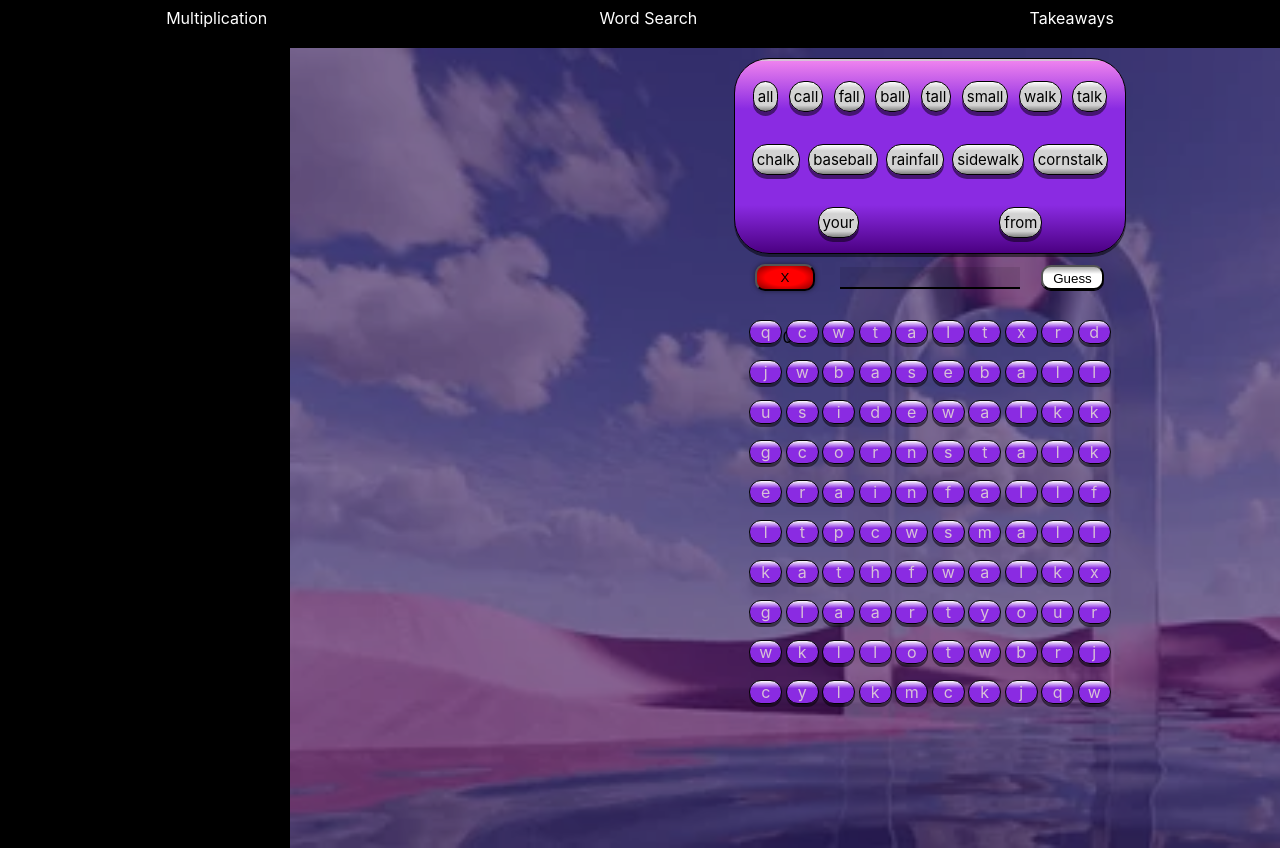
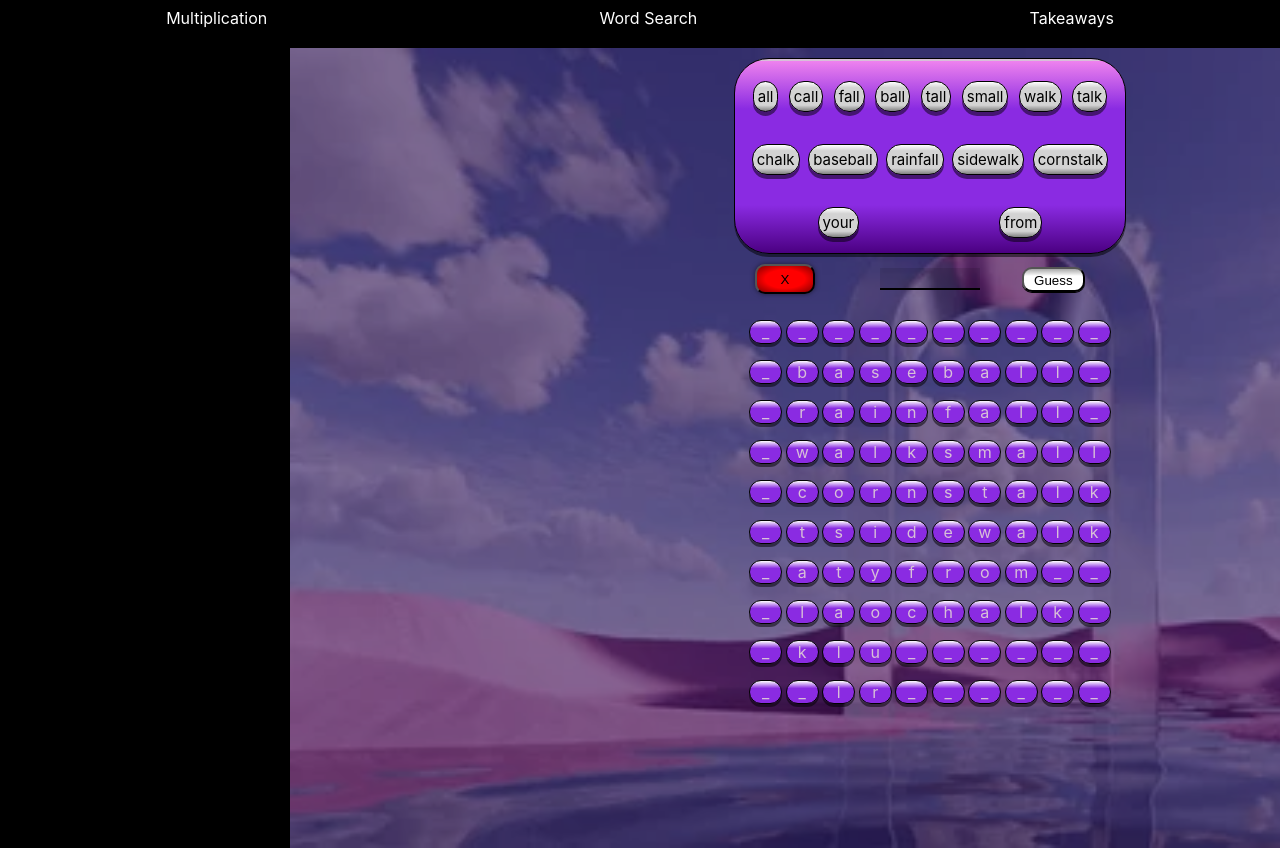
Before and after one commit to CoHogan1/multiplicationTable, a React (Create React App) app: page / in a window 1280 px wide. Shown: the top 848 px of the page. Built offline with nearby package versions, Linux system fonts and the light colour scheme.

Commit message:
worked on word search array filler logic

```diff
--- a/src/App.css
+++ b/src/App.css
@@ -300,7 +300,7 @@ input {
 .guessBar {
     margin: auto;
     height: 20px;
-    width: 180px;
+    width: 100px;
     background-color: rgba(0,0,0, 0.1);
     border-bottom: 2px solid black;
     overflow: hidden;
--- a/src/wordSearch.js
+++ b/src/wordSearch.js
@@ -40,6 +40,7 @@ function WordSearch() {
             }
         }
     }
+    let num;
 
     // populate the board with the specified letters.
     const fill = (words, board) => {
@@ -57,7 +58,7 @@ function WordSearch() {
             let y = generateIndex()
 
             // pick a direction, horizontal or vertical
-            let num = Math.floor(Math.random() > 0.5)
+            num = num ? false: true;
 
             let availableLen = 10 - y;
             let availableUp = 10 - x;
@@ -123,7 +124,7 @@ function WordSearch() {
         return board
     }
     const crosswordGrid = fill(wordList, wordSearchArray);
-    fillRandomLetters();
+    //fillRandomLetters();
 
 // $$$$$$$$$$$$$$$$$$$$$$$$$$$$$$$$$$$$$$$$$$$$$$$$$$$$$$$$$$$$$$$$$$$$$$$$$$$
 
@@ -132,9 +133,9 @@ function WordSearch() {
 
 
     const clicked = (e) => {
-
         if (e.target.className === "searchLetter clicked"){
             // remove last val of value array, and last letter of guess
+            console.log("not in list");
             let arr = [...values]
             arr.pop();
             setValues(arr);
@@ -144,6 +145,7 @@ function WordSearch() {
             setLongShot(edited)
             return;
         }
+
 
         // change the class so the item is highlighted
         e.target.classList.toggle('clicked')
@@ -176,7 +178,6 @@ function WordSearch() {
 
     const clearClasses = (arr) => {
         // change classes of the word back to normal classes
-        console.log(arr);
         for (let i = 0; i < arr.length; i++){
             arr[i].classList.replace('clicked', 'searchLetter');
         }
@@ -197,11 +198,12 @@ function WordSearch() {
 
     const guessWord = (e) => {
         // see if the word is in the word array
-        if (wordList.includes(guess)){
-            // set classes back
-            //cleat val arr
-            //clear guess
-            //console.log("its included");
+        if (!wordList.includes(guess)){
+            console.log("word not in list");
+            clearClasses(longShot);
+            setLongShot([]);
+            setGuess('');
+            setValues([]);
         }
         // check for corrrect index placement of words
         let row = true;
@@ -215,15 +217,9 @@ function WordSearch() {
             let nextTemp = values[i+1].split('');
             if (temp[0] !== nextTemp[0]){
                 row = false;
-                //setGuess("Try Again :(")
-                //clearClasses(longShot)
-                // set classes back....
                 }
             if (parseInt(temp[1]) !==(nextTemp[1] -1)) {
                 row2 = false;
-                //setGuess("Try Again :(")
-                // set classes back....
-                //clearClasses(longShot)
             }
         }
 
@@ -232,7 +228,8 @@ function WordSearch() {
             let second = values[j+1].split('');
             let val = second[0] -1
 
-            if (first[0] !== val){
+
+            if (first[0] !== `${val}`){
                 plumb = false;
             }
 
@@ -242,7 +239,7 @@ function WordSearch() {
 
         }
 
-        // console.log(plumb, plumb2, "plumb");
+        //console.log(plumb, plumb2, "plumb");
         // console.log(row, row2,'row');
         if (row && row2){
             let plusScore = score +1
@@ -267,6 +264,10 @@ function WordSearch() {
             console.log("reload game is won");
             window.location.reload(false);
         }
+        clearClasses(longShot);
+        setLongShot([]);
+        setGuess('');
+        setValues([]);
         // check if all words are found.
 
     }
@@ -294,7 +295,6 @@ function WordSearch() {
                 <button onClick={clearSelection} className="clear">X</button>
                 <p className="guessBar">{guess}</p>
                 <button onClick={guessWord} className="guessButton">Guess</button>
-                <p className="score">{score}</p>
             </div>
 
             <div className="wordSearchBox">
```
Also changed, not shown: test.js (+14 -0 lines).
